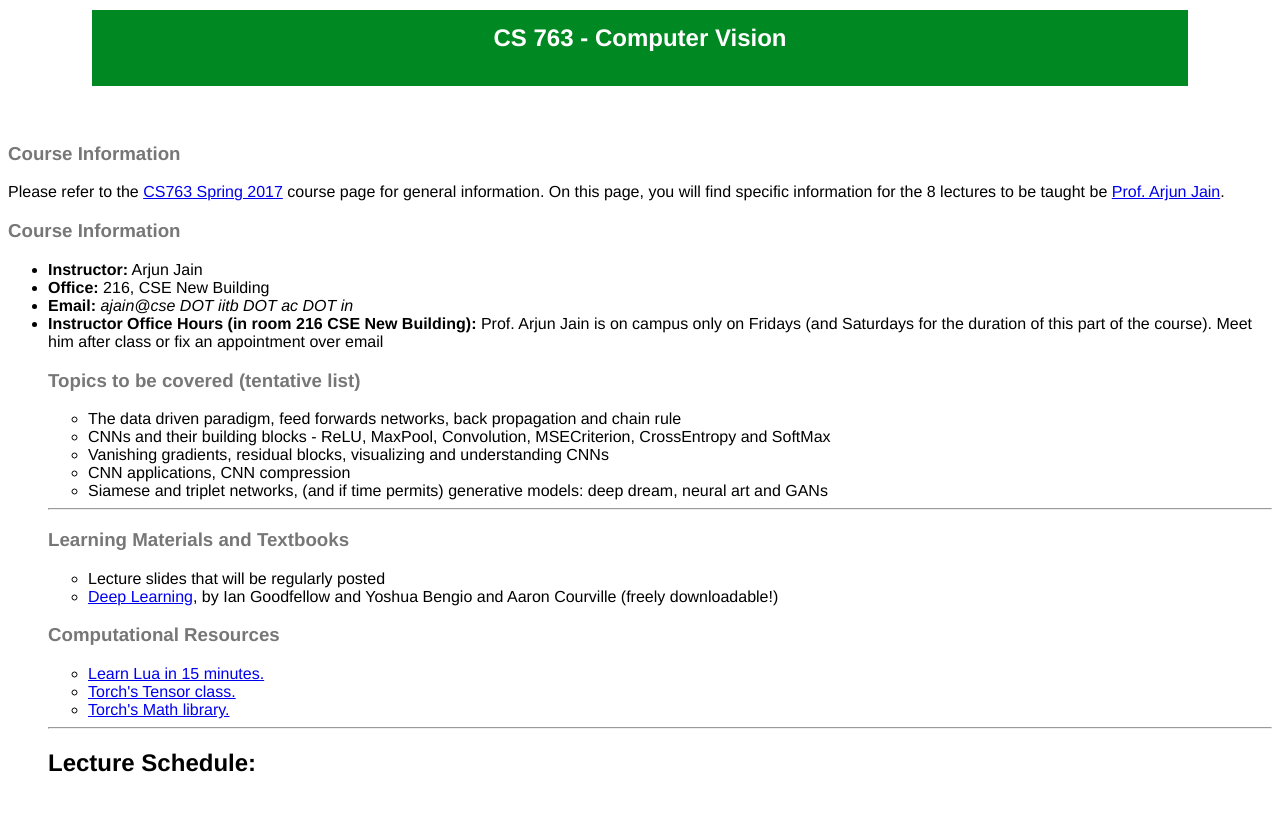
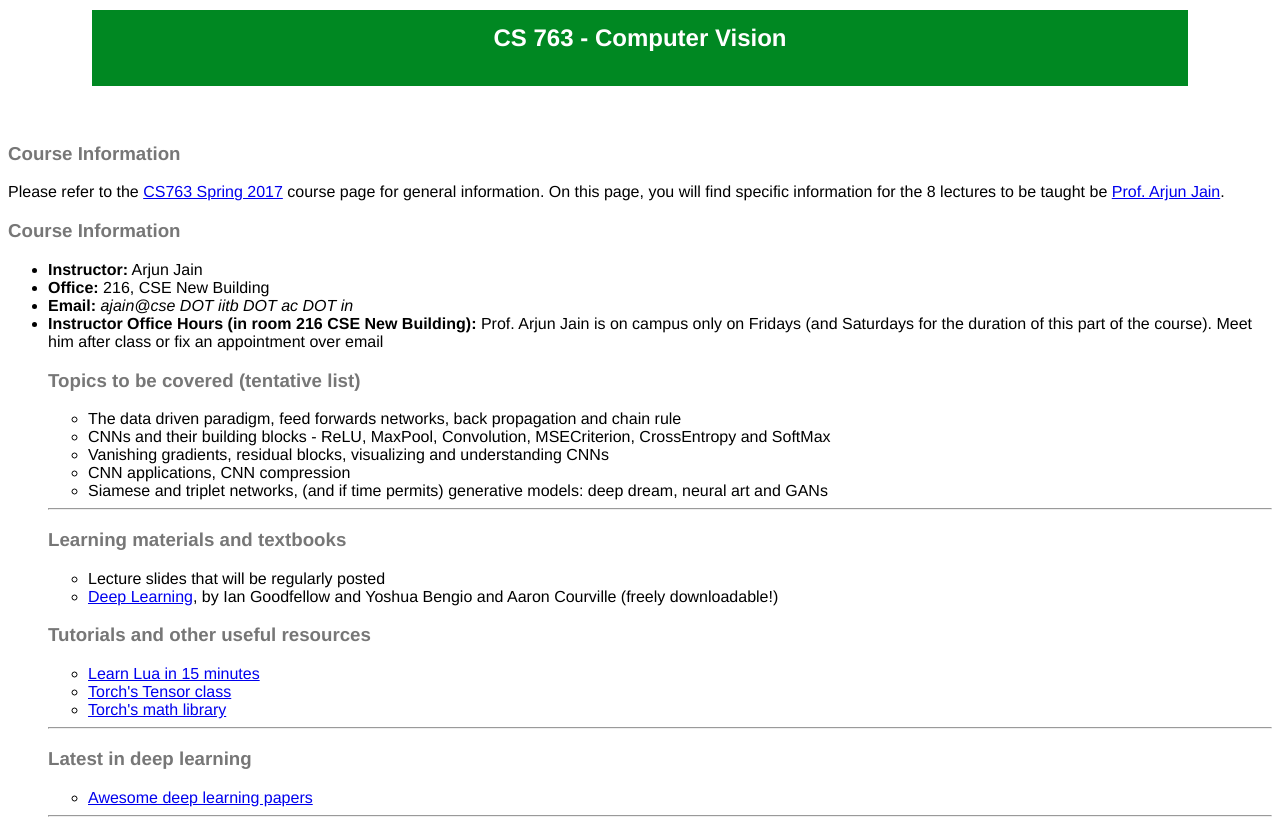
Before and after one commit to stencilman/CS763_Spring2017, a plain HTML site: page index.html in a window 1280 px wide. Shown: the top 820 px of the page. Drawn offline with Linux system fonts and the light colour scheme.

Commit message:
Update index.html

```diff
--- a/index.html
+++ b/index.html
@@ -46,18 +46,24 @@ Please refer to the <a href="https://www.cse.iitb.ac.in/~ajitvr/CS763_Spring2017
 <HR>
 
 
-      <H3><font color = "#777777">Learning Materials and Textbooks</font></H3>
+      <H3><font color = "#777777">Learning materials and textbooks</font></H3>
 	<ul>
 	<li> Lecture slides that will be regularly posted
 	<li> <a href = "http://www.deeplearningbook.org/">Deep Learning</a>, by Ian Goodfellow and Yoshua Bengio and Aaron Courville (freely downloadable!)
 	</ul>
 
-	<h3><font color = "#777777">Computational Resources</font></h3>
+	<h3><font color = "#777777">Tutorials and other useful resources</font></h3>
 	<ul>
-	<li> <a href="http://tylerneylon.com/a/learn-lua/">Learn Lua in 15 minutes.</a></li>
-	<li> <a href="https://github.com/torch/torch7/blob/master/doc/tensor.md">Torch's Tensor class.</a></li>
-	<li> <a href="https://github.com/torch/torch7/blob/master/doc/maths.md">Torch's Math library.</a></li>
+	<li> <a href="http://tylerneylon.com/a/learn-lua/">Learn Lua in 15 minutes</a></li>
+	<li> <a href="https://github.com/torch/torch7/blob/master/doc/tensor.md">Torch's Tensor class</a></li>
+	<li> <a href="https://github.com/torch/torch7/blob/master/doc/maths.md">Torch's math library</a></li>
 	</ul><HR>
+		<h3><font color = "#777777">Latest in deep learning</font></h3>
+	<ul>
+	<li> <a href="https://github.com/terryum/awesome-deep-learning-papers">Awesome deep learning papers</a></li>
+	</ul><HR>
+
+
 
 
 <h2 id = "schedule">Lecture Schedule: </h2>
```
